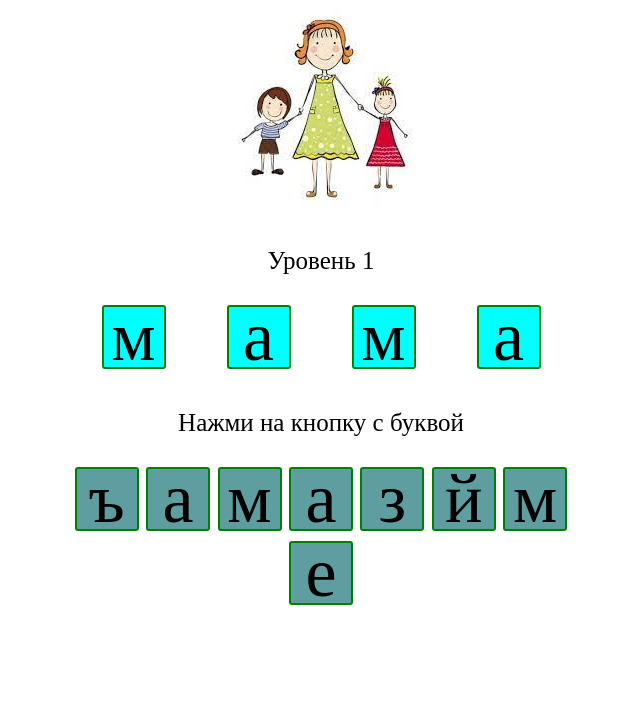
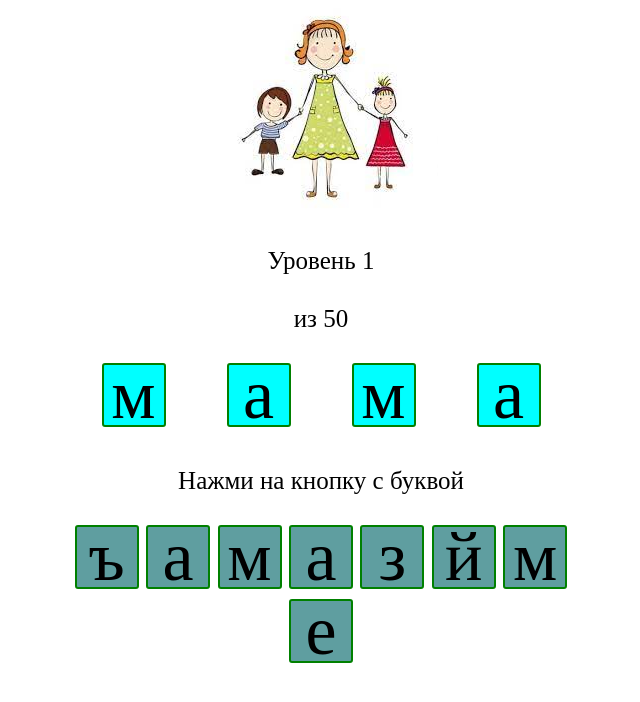
Before and after one commit to StarcevAlexander/learning-to-read, a plain HTML site: page index.html in a window 1280 px wide. Shown: the whole page, without its empty margins (319-959 px from the left). Drawn offline with Linux system fonts and the light colour scheme.

Commit message:
счёт уровней и финал

```diff
--- a/index.html
+++ b/index.html
@@ -9,7 +9,7 @@
   <body>
     <div class="conteiner">
       <div class="photo"><img id="image" src="image/1.jpg" alt="фото" /></div>
-      <div class="level" id="nowLevel"></div>
+      <div class="level" id="nowLevel"></div><div class="level" id="Levels"></div>
       <div class="title" id="title"></div>
       <div class="description" id="description">Нажми на кнопку с буквой</div>
       <div class="title" id="variants"></div>
--- a/js.js
+++ b/js.js
@@ -73,10 +73,12 @@ class App {
     document.addEventListener('keydown', (event) => this.handleKeyPress(event));
   }
 
-
   startPage() {
     const nowLevel = document.getElementById('nowLevel')
     nowLevel.innerText = `Уровень ${this.level + 1}`
+    const levels = document.getElementById('Levels')
+    levels.innerText = `из ${this.data.length - 1}`
+
     const image = document.getElementById('image')
     let part = this.data[this.level].element
     let imageName = this.data[this.level].imageName
@@ -127,6 +129,7 @@ class App {
       this.variants.innerHTML = ''
       nowLevel.innerText = 'Поздравляю с прохождением всех уровней!!!'
       document.getElementById('description').innerHTML = ''
+      levels.style.display = 'none'
     }
   }
 
```
Also changed, not shown: image/2.jpg.
